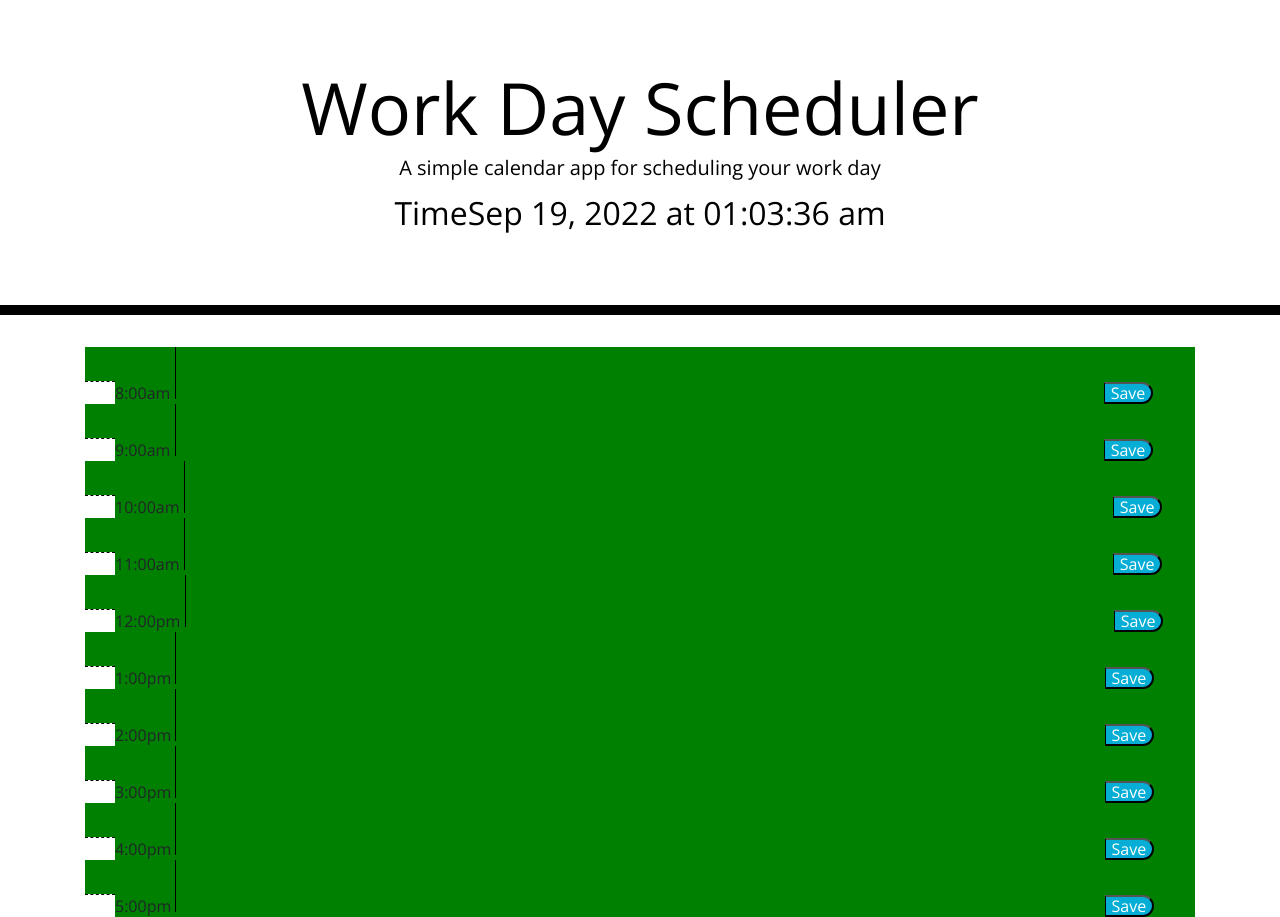
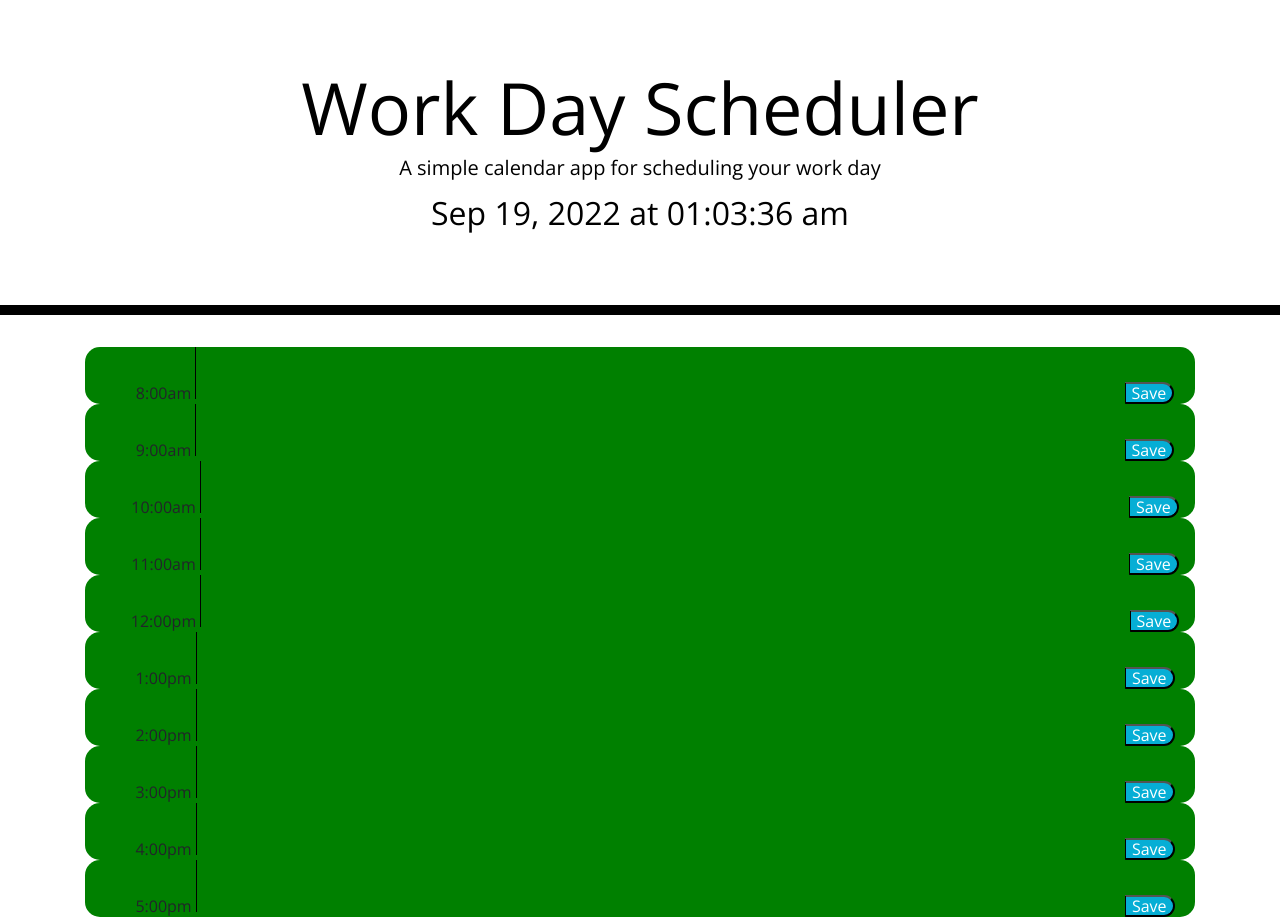
Before and after one commit to Asantowasso/Aaron-WorkDay, a plain HTML site: page index.html in a window 1280 px wide. Drawn offline with nearby package versions, Linux system fonts and the light colour scheme.

```diff
--- a/index.html
+++ b/index.html
@@ -33,7 +33,7 @@
       <h1 class="display-3">Work Day Scheduler</h1>
       <p class="lead">A simple calendar app for scheduling your work day</p>
       <p id="currentDay" class="lead"></p>
-      <h2>Time<span id="show-time">00:00:00</span></h2>
+      <h2><span id="show-time">00:00:00</span></h2>
     </div>
     </header>
     <div class="container">
--- a/script.js
+++ b/script.js
@@ -1,6 +1,6 @@
 //create a function to save text to the fields
 // create a function to change color of cells as time passes
-//
+
 $( document ).ready(function() {
 
 var timeDisplayEl = $('#show-time');
@@ -19,16 +19,13 @@ var currentHour = moment().hour()
 console.log(currentHour)
 if ($(this)[0].id < currentHour) {
     $(this).css("background-color","gray")
-//$(this)[0].backgroundColor="gray"
 }
 if ($(this)[0].id > currentHour) {
     $(this).css("background-color","green")
-//$(this)[0].backgroundColor="gray"
 }
 
 if ($(this)[0].id == currentHour) {
     $(this).css("background-color","red")
-//$(this)[0].backgroundColor="gray"
 }
 
 })
--- a/style.css
+++ b/style.css
@@ -25,21 +25,22 @@ body {
     white-space: pre-wrap;
   }
 
-  .time-block {
+  .horizontal-time-segment {
     text-align: center;
     border-radius: 15px;
   }
 
-  .row {
+  .col-md-1  {
     white-space: pre-wrap;
     height: 80px;
+
     border-top: 1px solid white;
   }
 
   .hour {
-    background-color: #ffffff;
+
     color: #000000;
-    border-top: 1px dashed #000000;
+    border-top: 1px  #000000;
   }
 
   .past {
```
Also changed, not shown: 1 other file.
